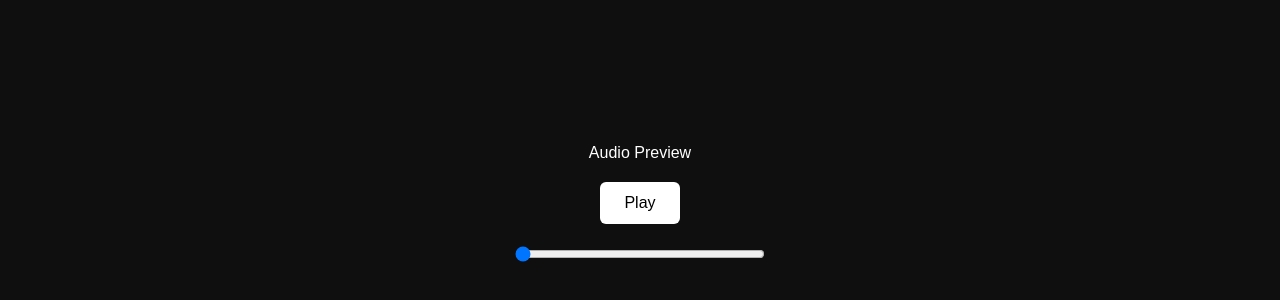
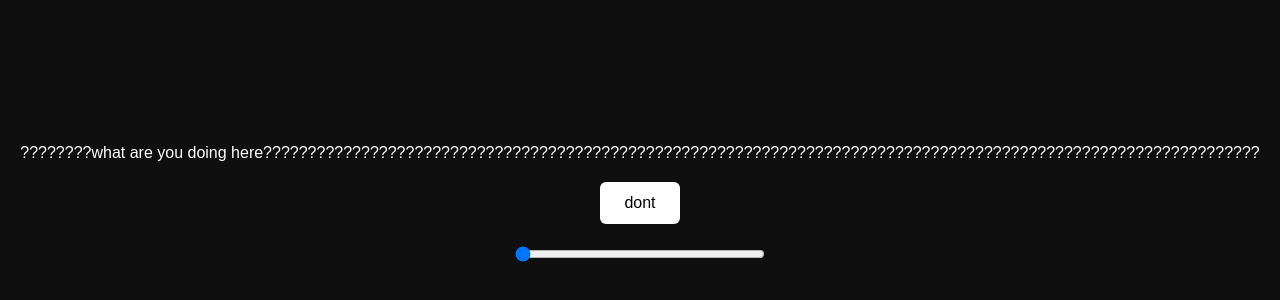
Before and after one commit to usshshsushii/usshshsushii.github.io, a plain HTML site: page yourenotsupposedtobehere.html in a window 1280 px wide. Shown: the part 196-496 px from the top of the page. Drawn offline with Linux system fonts and the light colour scheme.

Commit message:
Update yourenotsupposedtobehere.html

```diff
--- a/yourenotsupposedtobehere.html
+++ b/yourenotsupposedtobehere.html
@@ -45,9 +45,9 @@
 <body>
 
   <div class="player">
-    <div>Audio Preview</div>
+    <div>????????what are you doing here????????????????????????????????????????????????????????????????????????????????????????????????????????????????</div>
 
-    <button id="playBtn">Play</button>
+    <button id="playBtn">dont</button>
 
     <input type="range" id="seekBar" value="0" min="0" step="0.1">
   </div>
```
